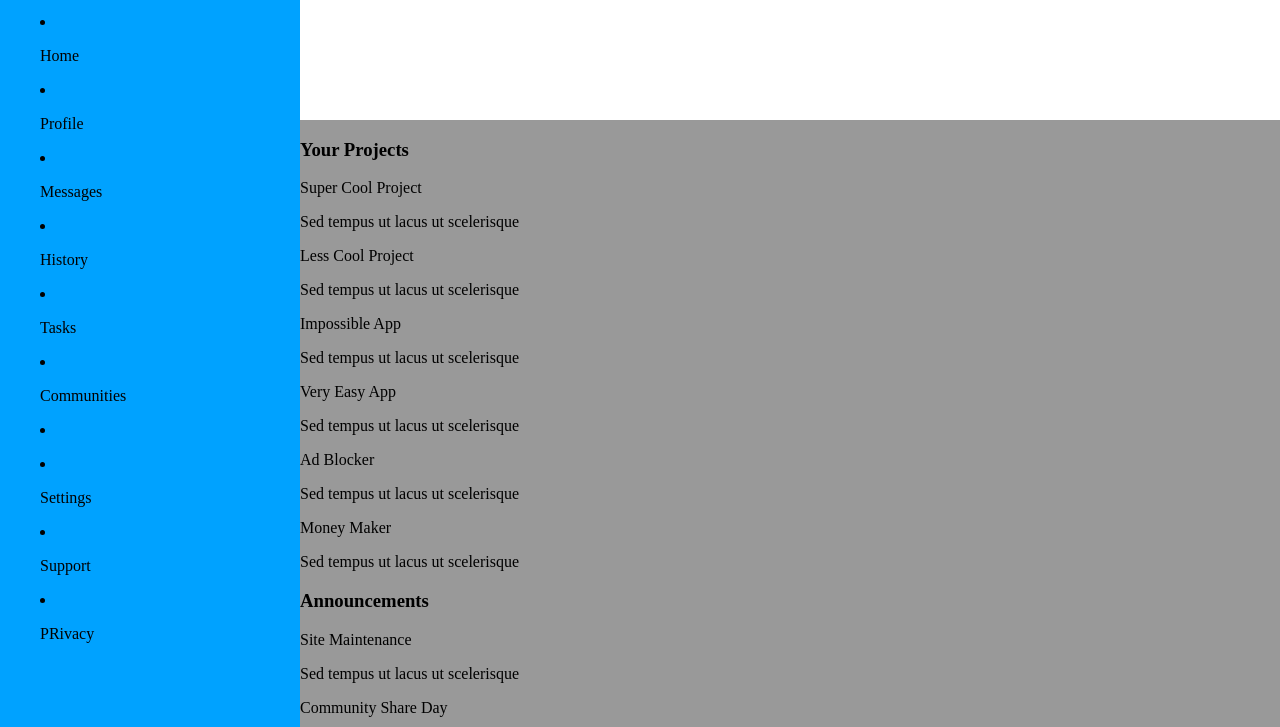
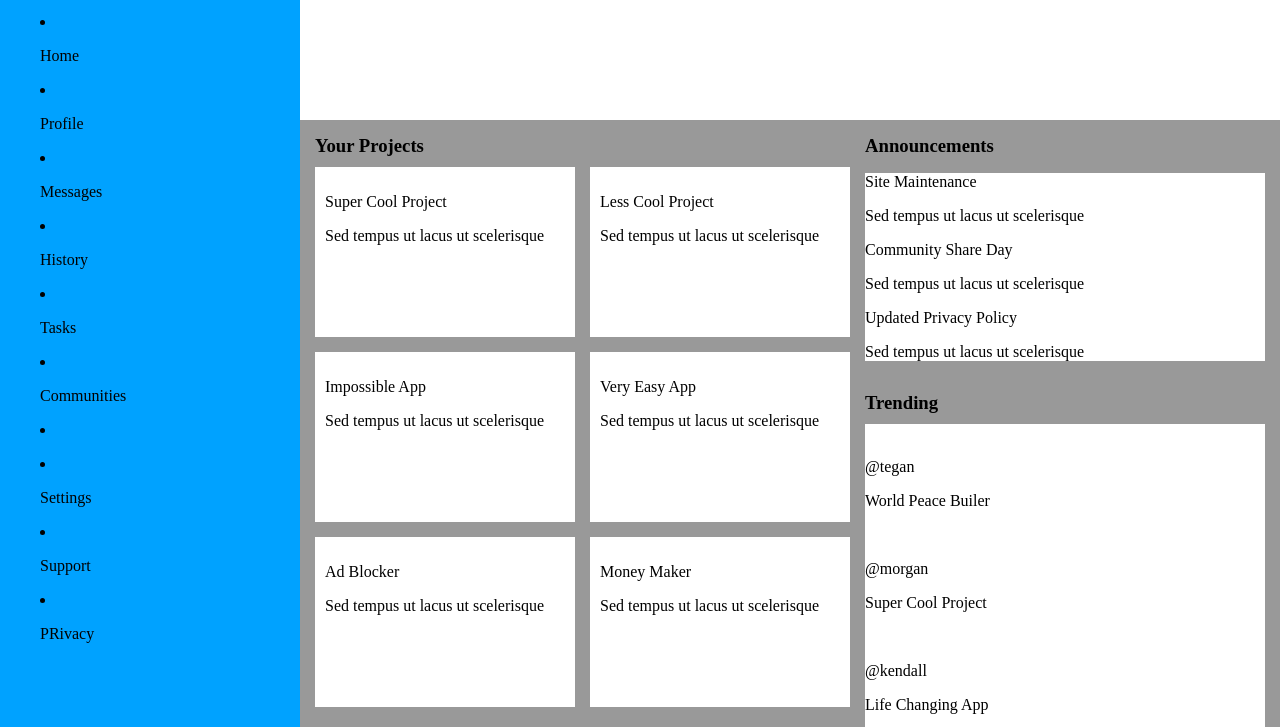
Before and after one commit to ilarelet/dashboard, a plain HTML site: page index.html in a window 1280 px wide. Shown: the part 55-782 px from the top of the page. Drawn offline with Linux system fonts and the light colour scheme.

Commit message:
Main content layout set up

```diff
--- a/index.html
+++ b/index.html
@@ -61,9 +61,9 @@
         <div class="userbar"></div>
     </header>
     <main>
-        <section>
+        <section class="projects">
             <h3>Your Projects</h3>
-            <div class="projects">
+            <div class="projects-content">
                 <div class="project">
                     <p class="project-title">Super Cool Project</p>
                     <p class="project-text">Sed tempus ut lacus ut scelerisque</p>
@@ -89,10 +89,10 @@
                     <p class="project-text">Sed tempus ut lacus ut scelerisque</p>
                 </div>
             </div>
-        </div>
-        <section >
+        </section>
+        <section class="announcements">
             <h3>Announcements</h3>
-            <div class="announcements">
+            <div class="ann-content">
                 <div calss="ann-card">
                     <p class="ann-title">Site Maintenance</p>
                     <p class="ann-text">Sed tempus ut lacus ut scelerisque</p>
@@ -107,13 +107,28 @@
                 </div>
             </div>
         </section>
-        <section>
+        <section class="trending">
             <h3>Trending</h3>
-            <div class="trending">
+            <div class="trending-content">
                 <div calss="trend-card">
                     <img class="trend-img">
-                    <p class="trend-title">Updated Privacy Policy</p>
-                    <p class="trend-text">Sed tempus ut lacus ut scelerisque</p>
+                    <p class="trend-title">@tegan</p>
+                    <p class="trend-text">World Peace Builer</p>
+                </div>
+                <div calss="trend-card">
+                    <img class="trend-img">
+                    <p class="trend-title">@morgan</p>
+                    <p class="trend-text">Super Cool Project</p>
+                </div>
+                <div calss="trend-card">
+                    <img class="trend-img">
+                    <p class="trend-title">@kendall</p>
+                    <p class="trend-text">Life Changing App</p>
+                </div>
+                <div calss="trend-card">
+                    <img class="trend-img">
+                    <p class="trend-title">@alex</p>
+                    <p class="trend-text">No Traffic Maker</p>
                 </div>
             </div>
         </section>
--- a/style.css
+++ b/style.css
@@ -6,7 +6,6 @@ body{
     display: grid;
     grid-template-columns: 300px 1fr;
     grid-template-rows: 175px auto;
-    min-height: 100%;
     width: 100%;
     margin: 0;
 }
@@ -18,4 +17,50 @@ nav{
 
 main{
     background-color: #999999;
+    display: grid;
+    grid-template-columns: 1fr 400px;
+    grid-template-rows: auto auto;
+    gap: 15px;
+    padding: 15px;
 }
+
+/*Main Site Content*/
+.projects{
+    grid-area: 1 / 1 / 3 / 2;
+    gap: 25px 25px;
+}
+
+.announcements{
+    grid-area: 1 / 2 / 2 / 3;
+}
+
+.trending{
+    grid-area: 2 / 2 / 3 / 3;
+}
+
+h3{
+    margin-top: 0;
+    margin-bottom: 10px;
+}
+
+/*Main Site */
+
+.projects-content{
+    display: grid;
+    grid-template-columns: 1fr 1fr;
+    gap: 15px
+}
+
+.project{
+    background-color: white;
+    padding: 10px;
+    height: 150px;
+}
+
+.ann-content{
+    background-color: white;
+}
+
+.trending-content{
+    background-color: white;
+}
```
